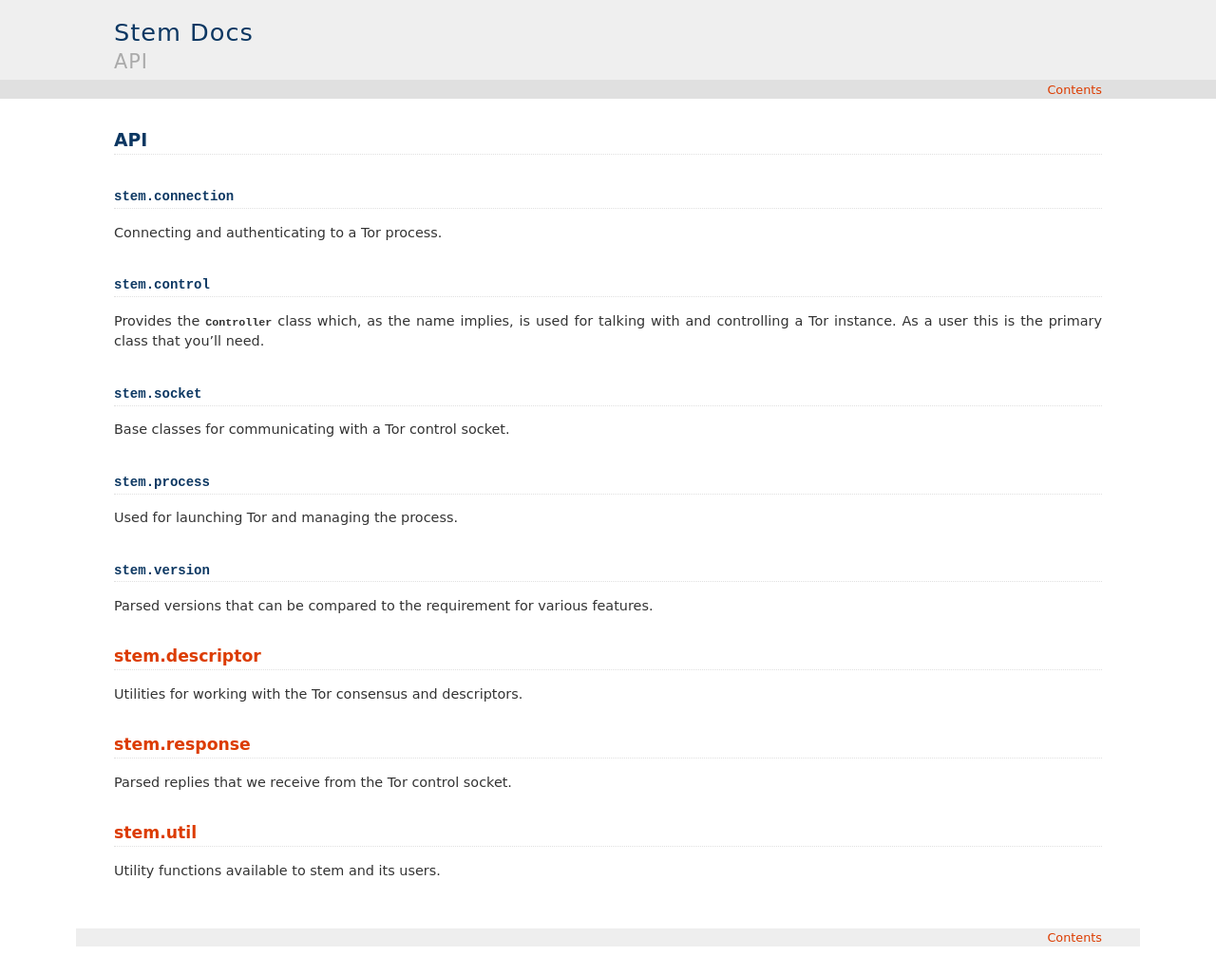
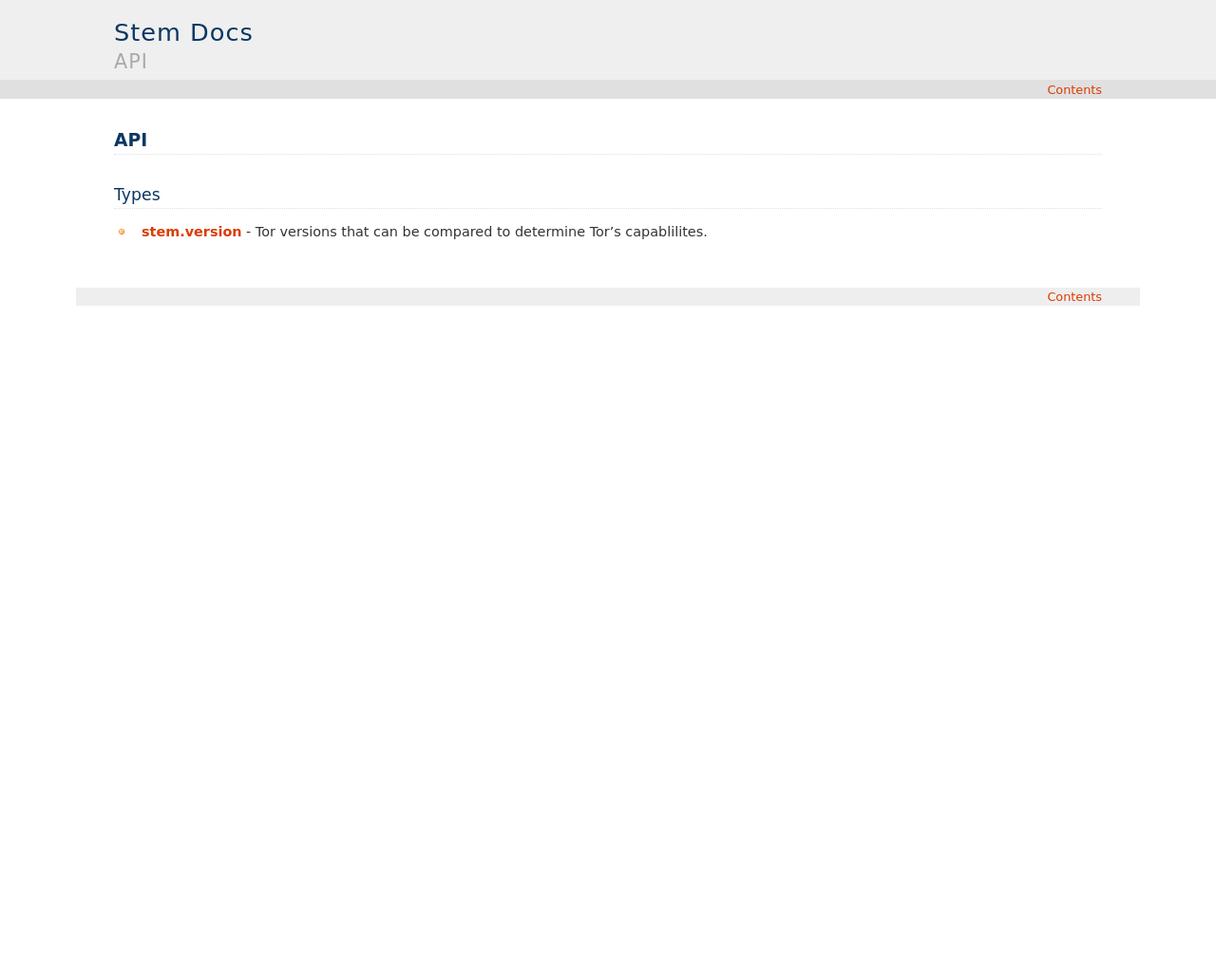
Before and after one commit to torproject/stem, a Sphinx documentation site: the page built from docs/api.rst, in a window 1280 px wide. Shown: the whole page at 95% size. Built offline with Sphinx 7.4.7, drawn with Linux system fonts in a browser that asks for light colours; after the commit the page ends 900 px from its top, so only the background shows below that.

Commit message:
Only including prepared API docs
Our sphinx-apidoc made it so all our pydocs were included in our built
documentation. This is great, except that those documentation dumps are
completely unreadable. Dropping the sphinx-apidoc call in favor of including
specific autodoc pages we've prepared.

Made some revisions to stem.version's documentation and including that to
start.

```diff
--- a/docs/api.rst
+++ b/docs/api.rst
@@ -1,45 +1,7 @@
 API
 ===
 
-:mod:`stem.connection`
-----------------------
+Types
+-----
 
-Connecting and authenticating to a Tor process.
-
-:mod:`stem.control`
--------------------
-
-Provides the :class:`~stem.control.Controller` class which, as the name implies, is used for talking with and controlling a Tor instance. As a user this is the primary class that you'll need.
-
-:mod:`stem.socket`
-------------------
-
-Base classes for communicating with a Tor control socket.
-
-:mod:`stem.process`
--------------------
-
-Used for launching Tor and managing the process.
-
-:mod:`stem.version`
--------------------
-
-Parsed versions that can be compared to the requirement for various features.
-
-`stem.descriptor <stem.descriptor.html>`_
------------------------------------------
-
-Utilities for working with the Tor consensus and descriptors.
-
-`stem.response <stem.response.html>`_
--------------------------------------
-
-Parsed replies that we receive from the Tor control socket.
-
-`stem.util <stem.util.html>`_
------------------------------
-
-Utility functions available to stem and its users.
-
-.. toctree::
-   :maxdepth: 2
+* `stem.version <types/version.html>`_ - Tor versions that can be compared to determine Tor's capablilites.
--- a/docs/conf.py
+++ b/docs/conf.py
@@ -12,15 +12,6 @@
 # serve to show the default.
 
 import sys, os
-
-# Our make file calls sphinx-apidoc, but read-the-docs uses our config instead
-# (so it skips that step). Calling apidoc here instead if we're being built
-# there.
-
-on_rtd = os.environ.get('READTHEDOCS', None) == 'True'
-
-if on_rtd:
-  os.system("sphinx-apidoc -f -o . ../stem")
 
 # If extensions (or modules to document with autodoc) are in another directory,
 # add these directories to sys.path here. If the directory is relative to the
--- /dev/null
+++ b/docs/types/version.rst
@@ -0,0 +1,4 @@
+Version
+=======
+
+.. automodule:: stem.version
```
Also changed, not shown: stem/version.py (+17 -20 lines), docs/index.rst (line endings or trailing spaces), 1 other file.
